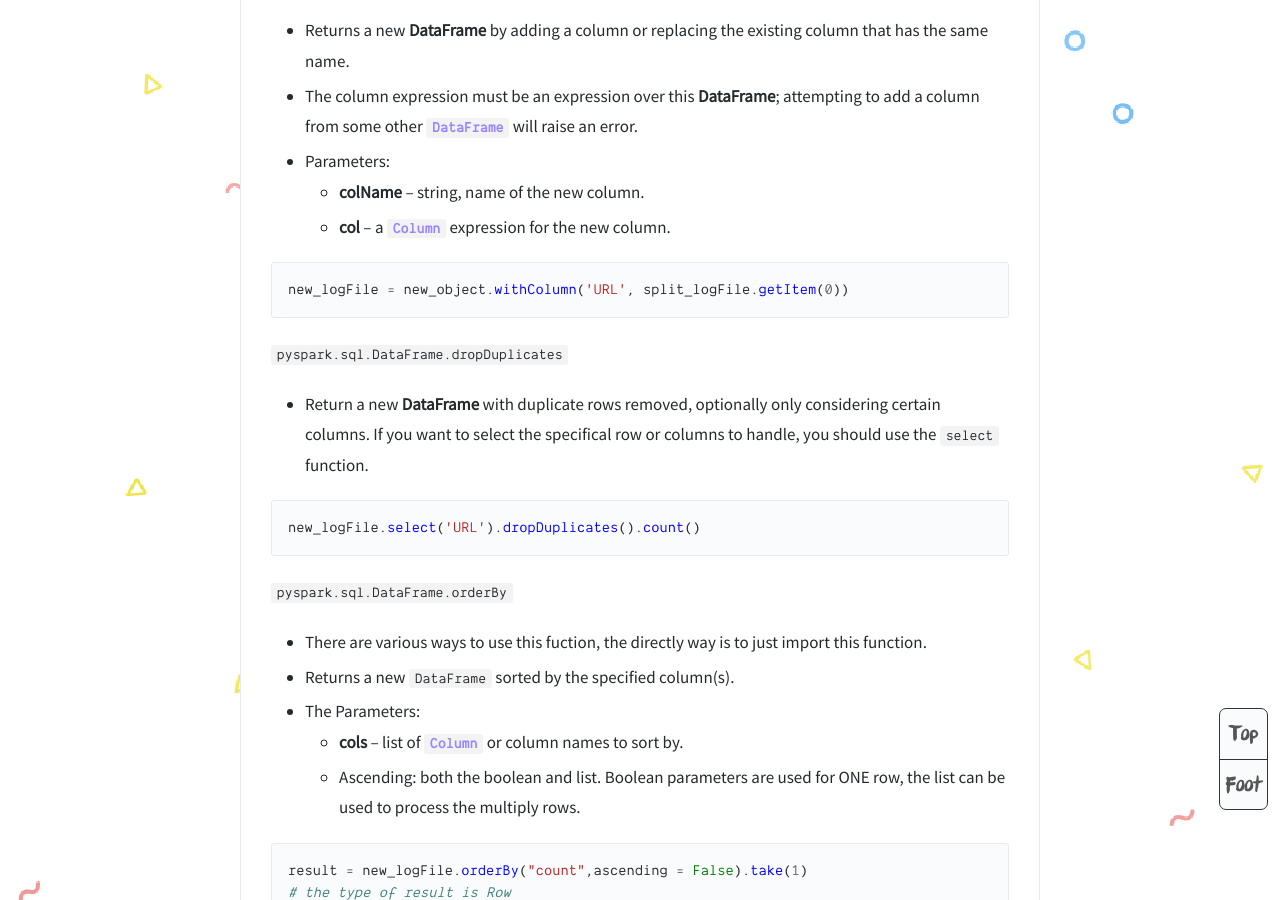
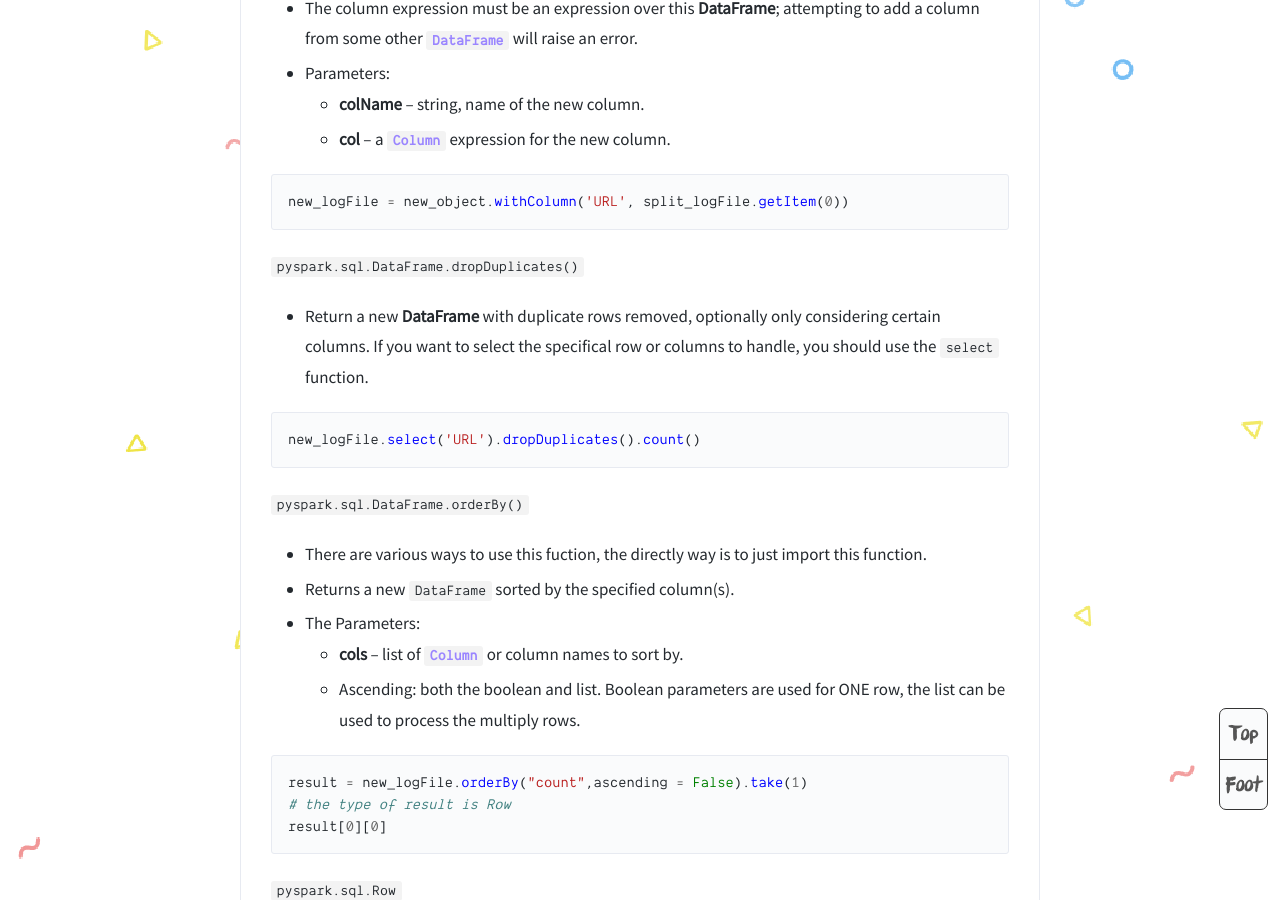
Before and after one commit to DoHerasYang/DoHerasYang.github.io, a Jekyll site: the page built from _posts/2020-02-12-ScalableML.md, in a window 1280 px wide and 900 px high, scrolled down 7388 px. Built offline with Jekyll 4.4.1, drawn with Linux system fonts in a browser that asks for light colours; comment, search, counter and statistics services are not loaded; some of the changed text lies outside the part shown.

````diff
--- a/_posts/2020-02-12-ScalableML.md
+++ b/_posts/2020-02-12-ScalableML.md
@@ -131,9 +131,9 @@ tags: Pyspark
 >
 > Essential Parameters:
 >
-> +  **--master MASTER_URL**: The [master URL](https://spark.apache.org/docs/latest/submitting-applications.html#master-urls) for the cluster.
+> + **--master MASTER_URL**: The [master URL](https://spark.apache.org/docs/latest/submitting-applications.html#master-urls) for the cluster.<br>
 >
->   There are two different modes
+>   There are two different modes:<br>
 >
 >   + Spark On Mesos : mesos://host:port
 >   + Spark On YARN: yarn://host:port
@@ -153,13 +153,13 @@ tags: Pyspark
 
 ##### **Recap**:
 
-![Spark-Overview](../Pictures/Spark/Spark-Overview.png)
+![Spark-Overview](/Pictures/Spark/Spark-Overview.png)
 
 The Spark application can be interpretered into two parts: Driver Program and Application Master with the high level consisting of the **SparkContext** , Creating the RDDS and Performing the remain processes to achieve the final result.These transformations of RDDs are then translated into DAG and submitted to Scheduler to be executed on set of worker nodes.
 
 The Spark application can handle with the user program request and separate process to excute user application, it can also creates SparkContext to control the cluster manager and schedule job execution.
 
-![Spark-Core](../Pictures/Spark/Spark-Core.png)
+![Spark-Core](/Pictures/Spark/Spark-Core.png)
 
 
 
@@ -261,7 +261,7 @@ split_logFile = split(new_object['value'], '- -')
 new_logFile = new_object.withColumn('URL', split_logFile.getItem(0))
 ```
 
-`pyspark.sql.DataFrame.dropDuplicates`
+`pyspark.sql.DataFrame.dropDuplicates()`
 
 + Return a new **DataFrame** with duplicate rows removed, optionally only considering certain columns. If you want to select the specifical row or columns to handle, you should use the `select` function.
 
@@ -269,7 +269,7 @@ new_logFile = new_object.withColumn('URL', split_logFile.getItem(0))
 new_logFile.select('URL').dropDuplicates().count()
 ```
 
-`pyspark.sql.DataFrame.orderBy`
+`pyspark.sql.DataFrame.orderBy()`
 
 + There are various ways to use this fuction, the directly way is to just import this function.
 + Returns a new `DataFrame` sorted by the specified column(s).
````
